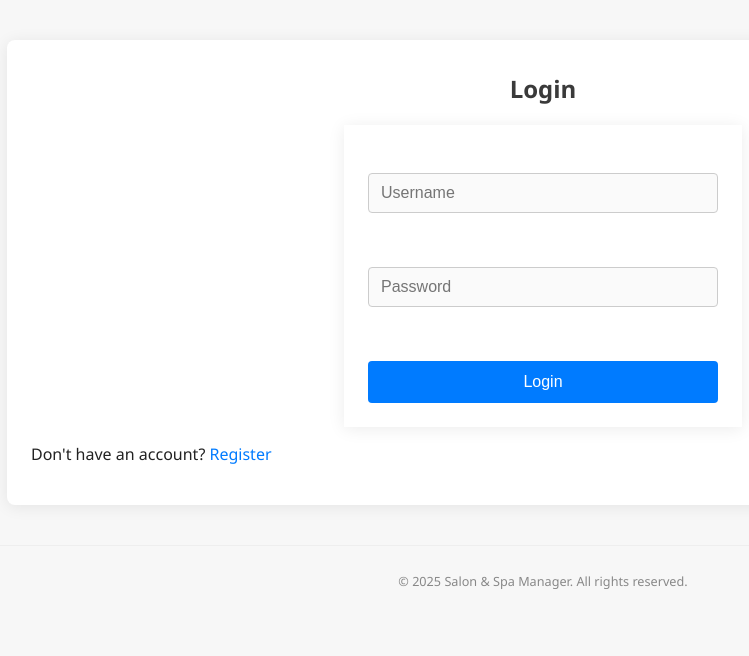
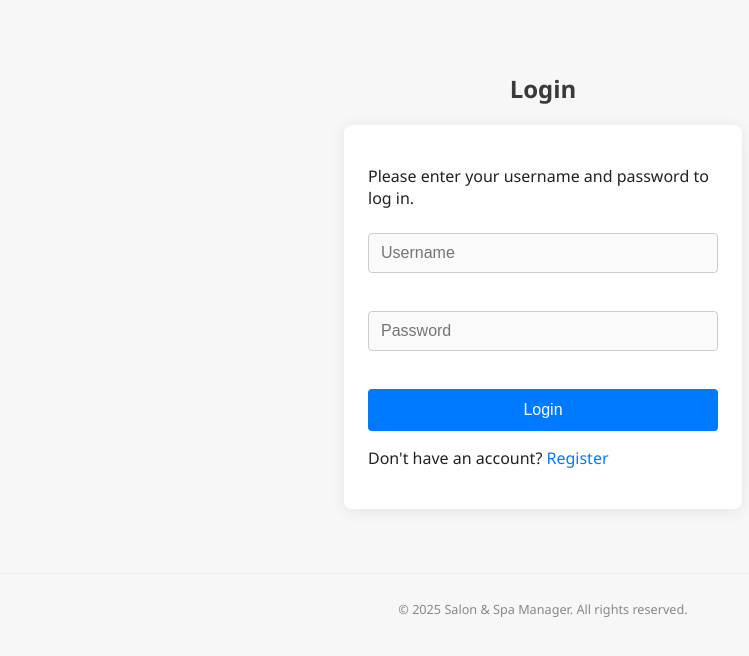
Before and after one commit to eaglevisionsolutions/master-salon, a PHP site: page /salon-spa-app/login.php in a window 1280 px wide. Shown: the part 46-702 px from the top of the page, without its empty margins (97-846 px from the left). Run offline with PHP 8.4, Linux system fonts and the light colour scheme.

Commit message:
fixed up form formatting for login

```diff
--- a/assets/css/style.css
+++ b/assets/css/style.css
@@ -10,9 +10,8 @@ body {
 .container {
     max-width: 80%;
     margin: 40px auto;
-    background: #fff;
+    background: #f7f7f7;
     border-radius: 8px;
-    box-shadow: 0 2px 16px rgba(0,0,0,0.08);
     padding: 32px 24px 24px 24px;
 }
 
@@ -21,15 +20,19 @@ h2, h3 {
     color: #3a3a3a;
     margin-top: 0;
 }
-
+.formContainer {
+    margin: 0 auto;
+    max-width: 350px;
+    padding: 24px;
+    background: #fff;
+    border-radius: 8px;
+    box-shadow: 0 2px 16px rgba(0,0,0,0.08);
+}
 form {
     display: flex;
     flex-direction: column;
-    gap: 16px;
-    margin: 0 auto;
-    max-width: 350px;
-    box-shadow: 0 2px 16px rgba(0,0,0,0.08);
-    padding: 32px 24px 24px 24px;
+    gap: 8px;
+    margin: 0 auto;;
 }
 
 input[type="text"],
--- a/login.php
+++ b/login.php
@@ -9,6 +9,8 @@ require_once 'templates/header.php';
 $csrf_token = generate_csrf_token();
 ?>
 <h2>Login</h2>
+<div class="formContainer">
+    <p>Please enter your username and password to log in.</p>
     <form id="loginForm">
         <div id="loginError"></div> <!-- Error message will be injected here -->
         <input type="text" id="loginUsername" name="username" placeholder="Username" required><br>
@@ -17,6 +19,7 @@ $csrf_token = generate_csrf_token();
         <button type="submit">Login</button>
     </form>
     <p>Don't have an account? <a href="register.php">Register</a></p>
+</div>
 <script>
 window.CSRF_TOKEN = "<?= $csrf_token ?>";
 </script>
```
Lines whose indentation alone changed are shown as unchanged.
